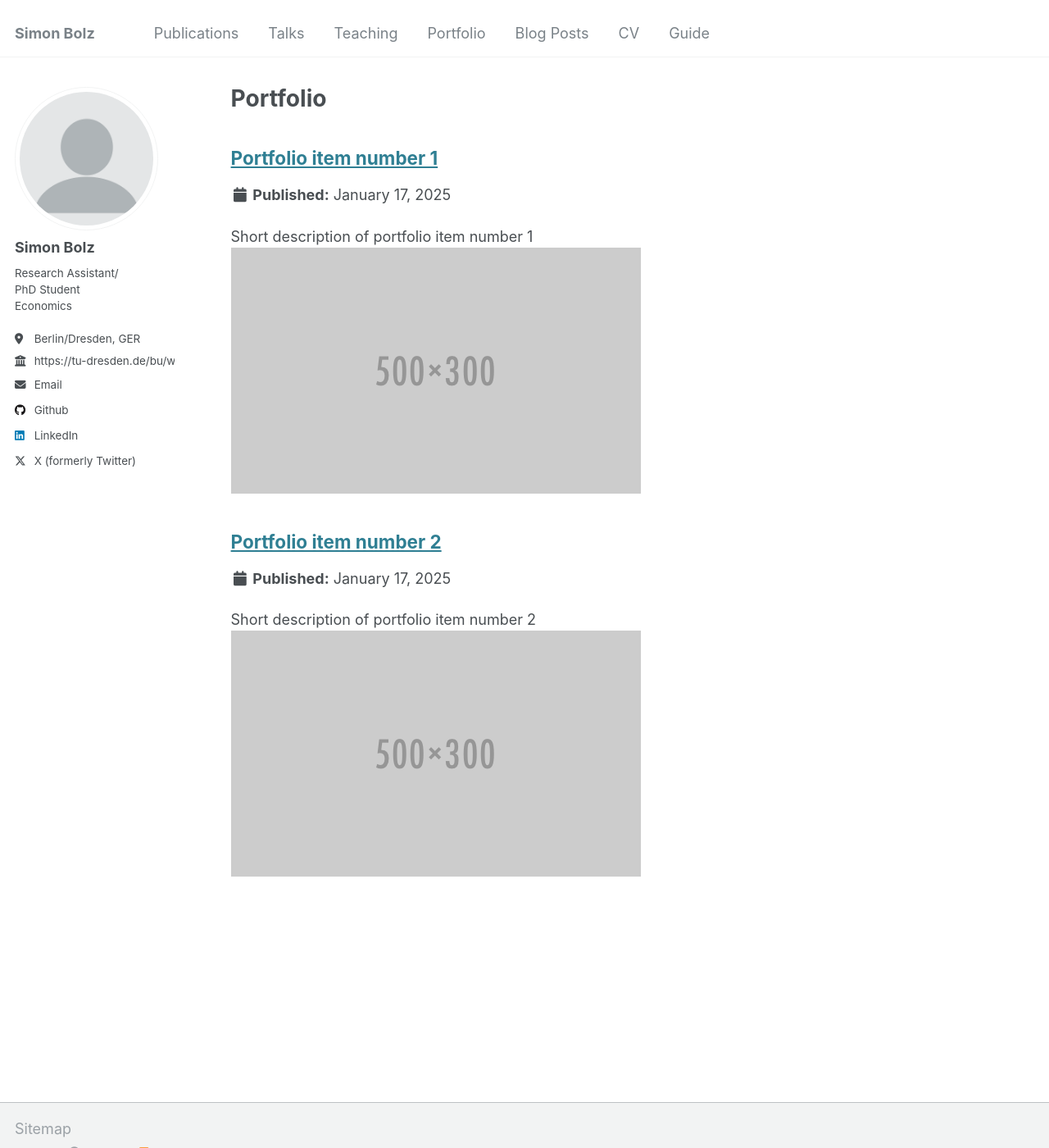
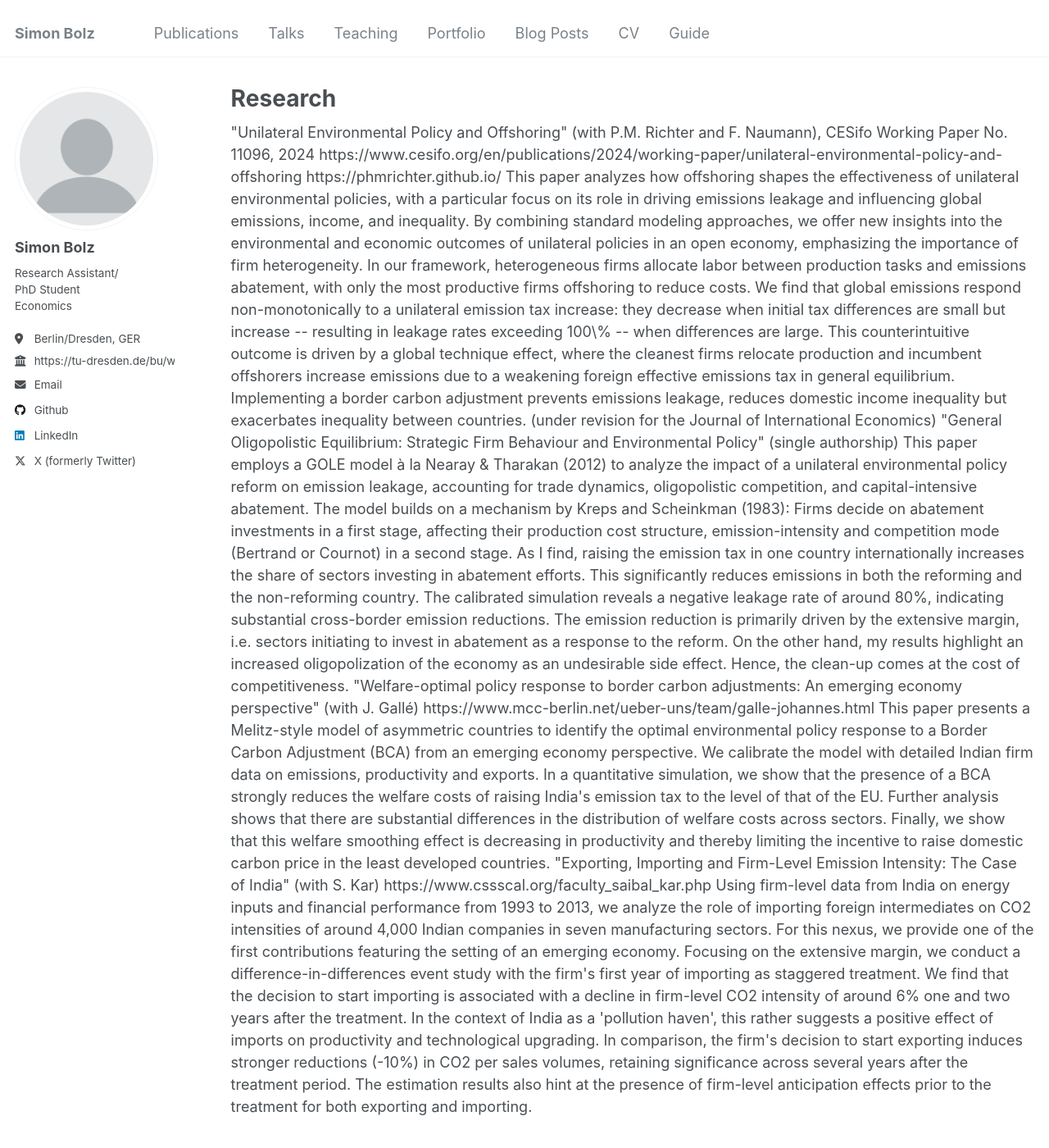
Before and after one commit to sjbolz/sjbolz.github.io, a Jekyll site: the page built from _pages/portfolio.html, in a window 1280 px wide and 1400 px high. Shown: the whole window at 82% size. Built offline with Jekyll 4.4.1, drawn with Linux system fonts in a browser that asks for light colours.

Commit message:
Update portfolio.html

```diff
--- a/_pages/portfolio.html
+++ b/_pages/portfolio.html
@@ -1,13 +1,35 @@
 ---
 layout: archive
-title: "Portfolio"
-permalink: /portfolio/
+title: "Research"
+permalink: /research/
 author_profile: true
 ---
 
-{% include base_path %}
+"Unilateral Environmental Policy and Offshoring" (with P.M. Richter and F. Naumann), CESifo Working Paper No. 11096, 2024
+
+https://www.cesifo.org/en/publications/2024/working-paper/unilateral-environmental-policy-and-offshoring
+
+https://phmrichter.github.io/
+
+This paper analyzes how offshoring shapes the effectiveness of unilateral environmental policies, with a particular focus on its role in driving emissions leakage and influencing global emissions, income, and inequality. By combining standard modeling approaches, we offer new insights into the environmental and economic outcomes of unilateral policies in an open economy, emphasizing the importance of firm heterogeneity. In our framework, heterogeneous firms allocate labor between production tasks and emissions abatement, with only the most productive firms offshoring to reduce costs. We find that global emissions respond non-monotonically to a unilateral emission tax increase: they decrease when initial tax differences are small but increase -- resulting in leakage rates exceeding 100\% -- when differences are large. This counterintuitive outcome is driven by a global technique effect, where the cleanest firms relocate production and incumbent offshorers increase emissions due to a weakening foreign effective emissions tax in general equilibrium. Implementing a border carbon adjustment prevents emissions leakage, reduces domestic income inequality but exacerbates inequality between countries. (under revision for the Journal of International Economics)
 
 
-{% for post in site.portfolio %}
-  {% include archive-single.html %}
-{% endfor %}
+"General Oligopolistic Equilibrium: Strategic Firm Behaviour and Environmental Policy" (single authorship)
+
+This paper employs a GOLE model à la Nearay & Tharakan (2012) to analyze the impact of a unilateral environmental policy reform on emission leakage, accounting for trade dynamics, oligopolistic competition, and capital-intensive abatement. The model builds on a mechanism by Kreps and Scheinkman (1983): Firms decide on abatement investments in a first stage, affecting their production cost structure, emission-intensity and competition mode (Bertrand or Cournot) in a second stage. As I find, raising the emission tax in one country internationally increases the share of sectors investing in abatement efforts. This significantly reduces emissions in both the reforming and the non-reforming country. The calibrated simulation reveals a negative leakage rate of around 80%, indicating substantial cross-border emission reductions.
+The emission reduction is primarily driven by the extensive margin, i.e. sectors initiating to invest in abatement as a response to the reform.  On the other hand, my results highlight an increased oligopolization of the economy as an undesirable side effect. Hence, the clean-up comes at the cost of competitiveness.
+
+
+"Welfare-optimal policy response to border carbon adjustments: An emerging economy perspective" (with J. Gallé)
+
+https://www.mcc-berlin.net/ueber-uns/team/galle-johannes.html
+
+This paper presents a Melitz-style model of asymmetric countries to identify the optimal environmental policy response to a Border Carbon Adjustment (BCA) from an emerging economy perspective. We calibrate the model with detailed Indian firm data on emissions, productivity and exports. In a quantitative simulation, we show that the presence of a BCA strongly reduces the welfare costs of raising India's emission tax to the level of that of the EU. Further analysis shows that there are substantial differences in the distribution of welfare costs across sectors. Finally, we show that this welfare smoothing effect is decreasing in productivity and thereby limiting the incentive to
+raise domestic carbon price in the least developed countries.
+
+
+"Exporting, Importing and Firm-Level Emission Intensity: The Case of India" (with S. Kar)
+
+https://www.cssscal.org/faculty_saibal_kar.php
+
+Using firm-level data from India on energy inputs and financial performance from 1993 to 2013, we analyze the role of importing foreign intermediates on CO2 intensities of around 4,000 Indian companies in seven manufacturing sectors. For this nexus, we provide one of the first contributions featuring the setting of an emerging economy. Focusing on the extensive margin, we conduct a difference-in-differences event study with the firm's first year of importing as staggered treatment. We find that the decision to start importing is associated with a decline in firm-level CO2 intensity of around 6% one and two years after the treatment. In the context of India as a 'pollution haven', this rather suggests a positive effect of imports on productivity and technological upgrading. In comparison, the firm's decision to start exporting induces stronger reductions (-10%) in CO2 per sales volumes, retaining significance across several years after the treatment period. The estimation results also hint at the presence of firm-level anticipation effects prior to the treatment for both exporting and importing.
```
